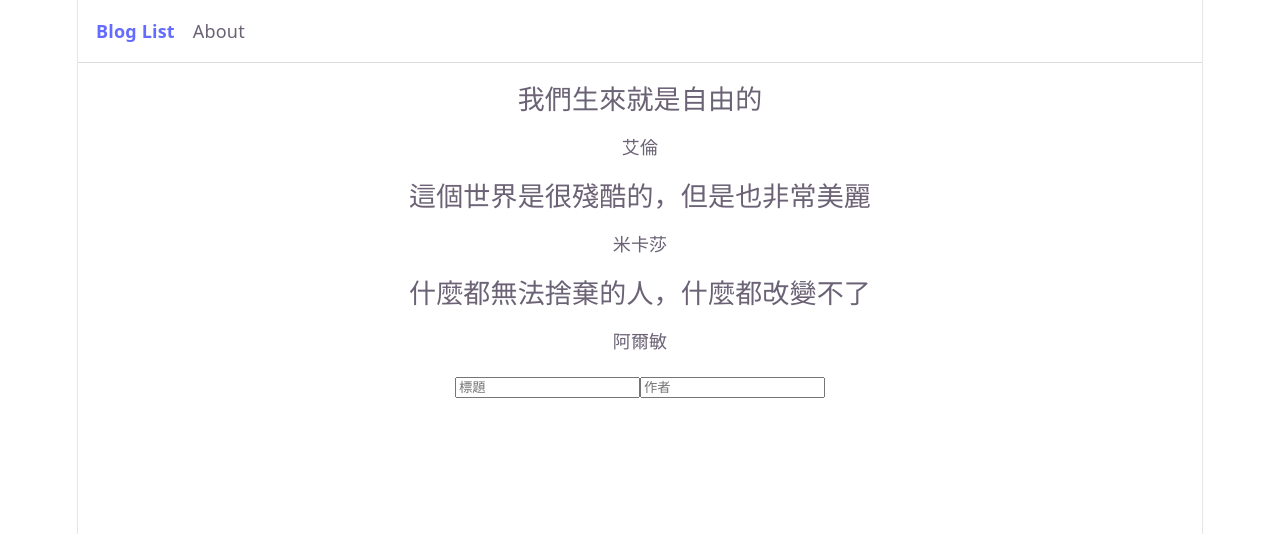
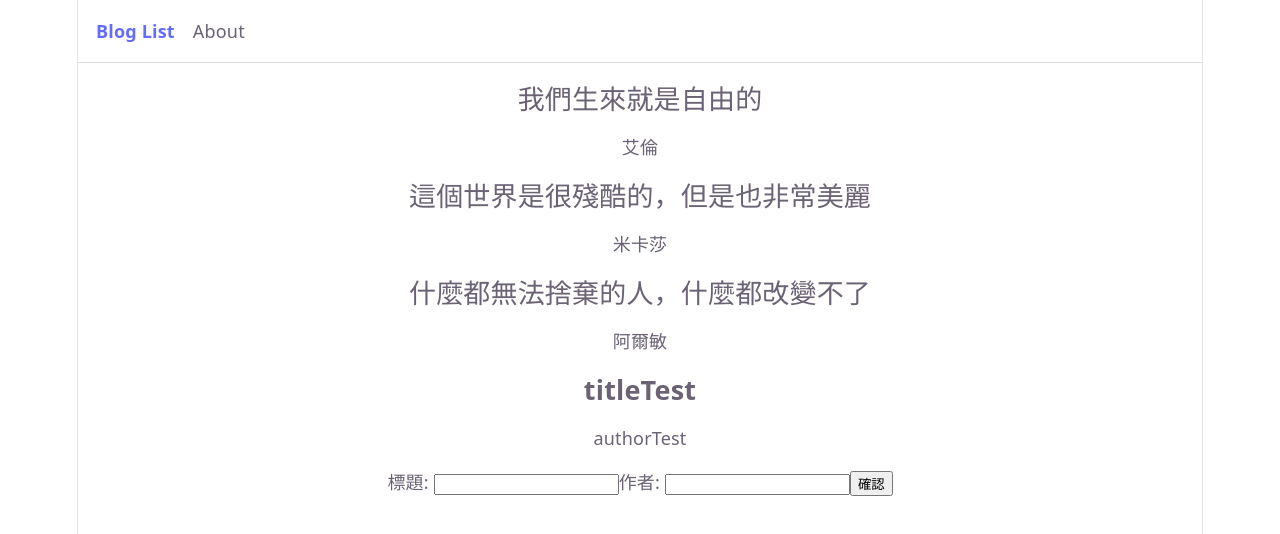
Before and after one commit to willyos0113/orderList, a React (Vite) app: page / in a window 1280 px wide. Shown: the top 534 px of the page. Built offline with nearby package versions, Linux system fonts and the light colour scheme; data requests are answered from the project's data file.

Commit message:
Post form data to the backend API

```diff
--- a/src/BlogList.tsx
+++ b/src/BlogList.tsx
@@ -10,6 +10,15 @@ const BlogList: FC = () => {
   const handleSubmit = (e: React.FormEvent<HTMLFormElement>) => {
     e.preventDefault();
     const newBlog = { title, author };
+    fetch("http://localhost:8080/blogs", {
+      method: "POST",
+      headers: {
+        "Content-Type": "application/json",
+      },
+      body: JSON.stringify(newBlog),
+    }).then(() => {
+      console.log("新增 blog: ", newBlog);
+    });
   };
 
   return (
@@ -23,18 +32,21 @@ const BlogList: FC = () => {
         </div>
       ))}
       <form onSubmit={handleSubmit}>
+        <label htmlFor="title">標題: </label>
         <input
           type="text"
-          placeholder="標題"
+          required
           value={title}
           onChange={(e) => setTitle(e.target.value)}
         />
+        <label htmlFor="author">作者: </label>
         <input
           type="text"
-          placeholder="作者"
+          required
           value={author}
           onChange={(e) => setAuthor(e.target.value)}
         />
+        <button type="submit">確認</button>
       </form>
     </div>
   );
--- a/src/data/db.json
+++ b/src/data/db.json
@@ -3,17 +3,23 @@
     {
       "title": "我們生來就是自由的",
       "author": "艾倫",
-      "id": 1
+      "id": "1"
     },
     {
       "title": "這個世界是很殘酷的，但是也非常美麗",
       "author": "米卡莎",
-      "id": 2
+      "id": "2"
     },
     {
       "title": "什麼都無法捨棄的人，什麼都改變不了",
       "author": "阿爾敏",
-      "id": 3
+      "id": "3"
+    },
+    {
+      "title": "titleTest",
+      "author": "authorTest",
+      "id": "gYkYlbR190U"
     }
-  ]
+  ],
+  "$schema": "./node_modules/json-server/schema.json"
 }
```
